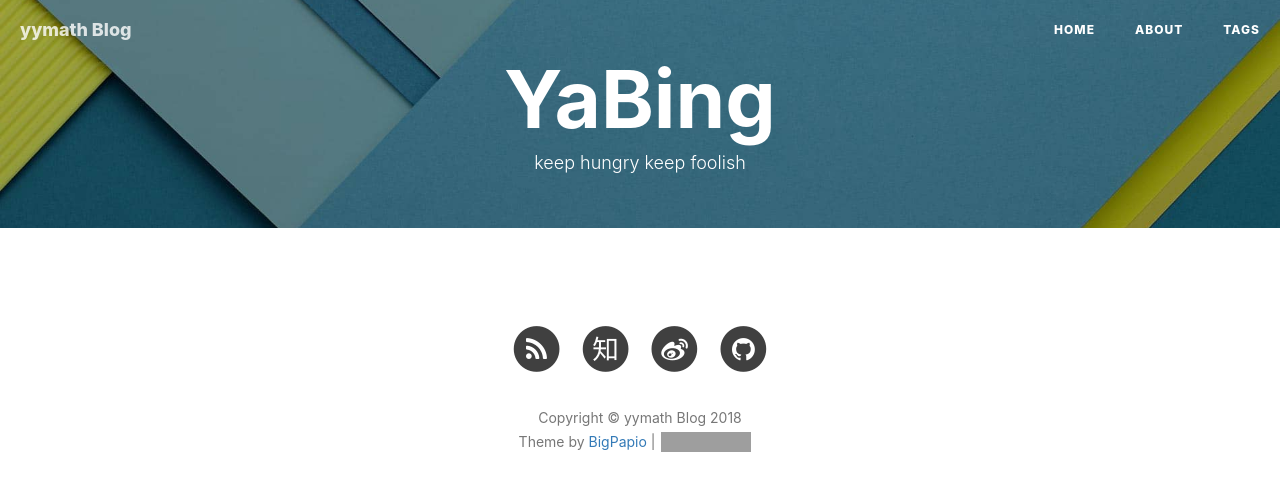
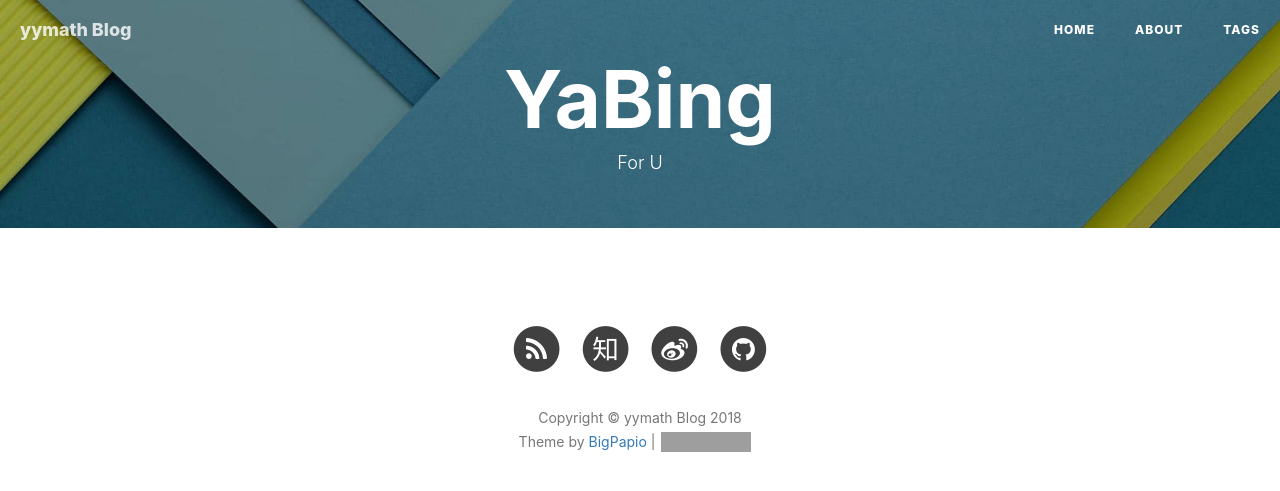
Before and after one commit to yymath/yymath.github.io, a Jekyll site: the page built from YaBing.html, in a window 1280 px wide. Shown: the top 491 px of the page. Built offline with Jekyll 4.4.1, drawn with Linux system fonts in a browser that asks for light colours; nearby versions of some CDN libraries; comment, search, counter and statistics services are not loaded; grey boxes are pictures that could not be loaded.

Commit message:
typo bracket

```diff
--- a/YaBing.html
+++ b/YaBing.html
@@ -1,7 +1,7 @@
 ---
 title: YaBing
 layout: default
-description: keep hungry keep foolish
+description: For U
 header-img: "img/tag-bg.jpg"
 ---
 
@@ -25,7 +25,7 @@
 		<div class="col-lg-8 col-lg-offset-2 col-md-10 col-md-offset-1">
             <!-- 标签云 -->
 			<div id='tag_cloud' class="tags">
-				{% for tag in site.tags %}{% if tag[1].author == "yabing" %}}
+				{% for tag in site.tags %}{% if tag[1].author == "yabing" %}
 				<a href="#{{ tag[0] }}" title="{{ tag[0] }}" rel="{{ tag[1].size }}">{{ tag[0] }}</a>
 				{% endif %}{% endfor %}
 			</div>
@@ -37,7 +37,7 @@
             </blockquote>-->
 
             <!-- 标签列表 -->
-			{% for tag in site.tags %}{% if tag[1].author == "yabing" %}}
+			{% for tag in site.tags %}{% if tag[1].author == "yabing" %}
 			<div class="one-tag-list">
 			  	<span class="fa fa-tag listing-seperator" id="{{ tag[0] }}">
                     <span class="tag-text">{{ tag[0] }}</span>
```
